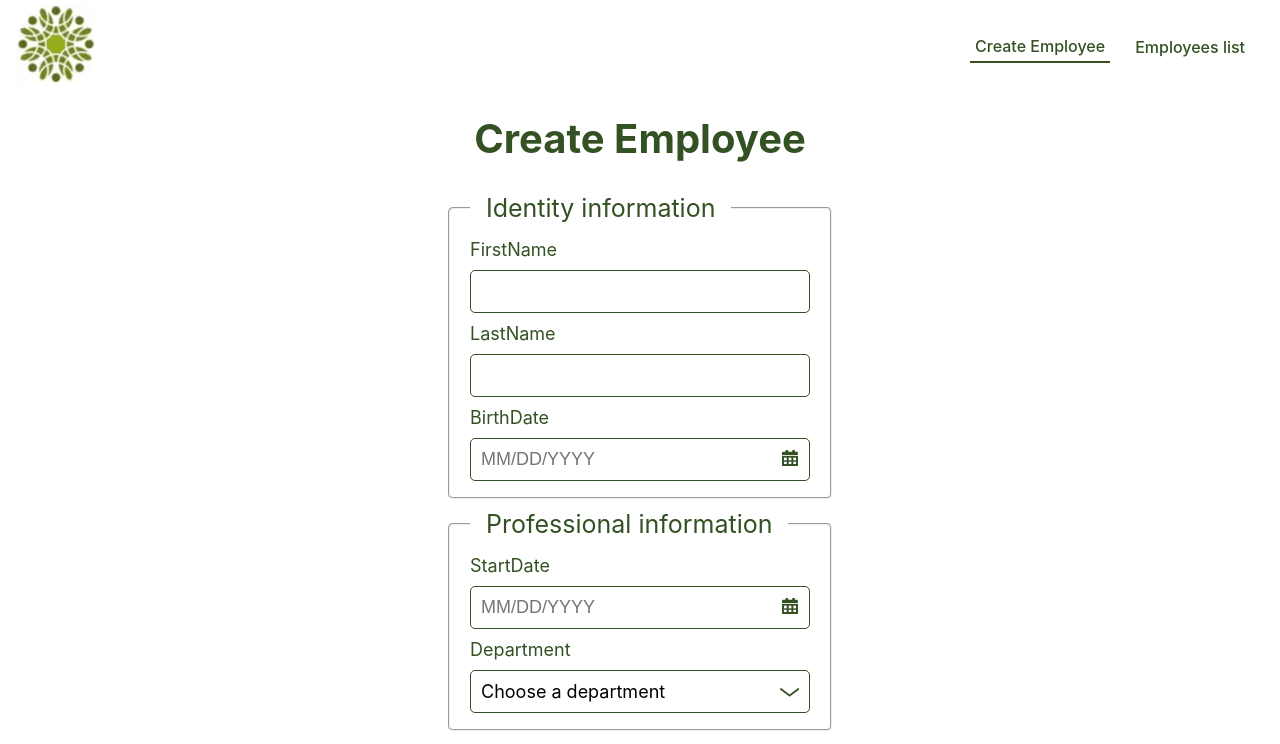
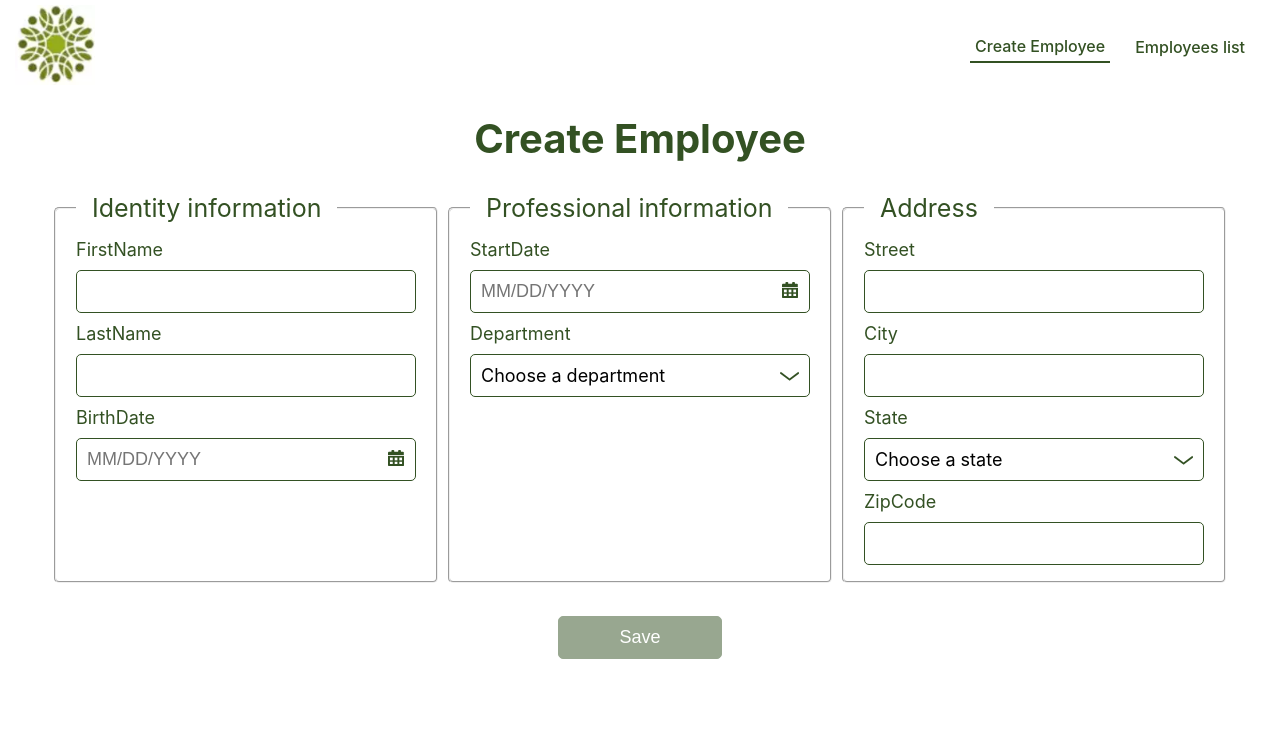
Before and after one commit to DRFR34/HRnet, a React (Create React App) app: page / in a window 1280 px wide. Shown: the top 744 px of the page. Built offline with nearby package versions, Linux system fonts and the light colour scheme.

Commit message:
Update EmployeeCreationForm.scss
improving UX in responsive

```diff
--- a/src/components/EmployeeCreationForm/EmployeeCreationForm.scss
+++ b/src/components/EmployeeCreationForm/EmployeeCreationForm.scss
@@ -41,16 +41,34 @@
 
 .formWrapper {
     display: flex;
-    flex-direction: column;
+    flex-direction: row;
     align-items: center;
+    justify-content: center;
+
+    @media screen and (max-width: 768px) {
+        display: flex;
+        flex-direction: column;
+
+    }
 
 
     .form {
-        max-width: 21.25rem;
+        // max-width: 21.25rem;
+        position: relative;
         display: flex;
-        flex-direction: column;
-        align-items: center;
+        flex-direction: row;
+        // align-items: center;
+        justify-content: center;
+
         gap: 0.625rem;
+
+        @media screen and (max-width: 768px) {
+            max-width: 21.25rem;
+            display: flex;
+            flex-direction: column;
+            align-items: center;
+            gap: 0.625rem;
+        }
 
 
         &__fieldset {
@@ -66,7 +84,7 @@
             }
 
             & legend {
-                padding:  0 1rem;
+                padding: 0 1rem;
                 color: $green-color;
                 font-size: 1.5625rem;
 
@@ -99,19 +117,74 @@
                         border: 0.0625rem solid $error-color;
                     }
                 }
+                .customSelect2 {
+
+
+                    &__options {
+                        position: absolute;
+                        top: 100%;
+                        left: 0;
+                        right: 0;
+                        border: 1px solid $green-color;
+                        border-radius: 0 0 .3rem .3rem;
+                        border-top: none;
+                        background-color: $white-color;
+                        z-index: 10;
+                        max-height: 20rem;
+                        overflow-y: auto;
+
+                        @media screen and (max-width: 768px) {
+                            max-height: 12rem;
+                        }
+
+                        // style for the scrollbar
+                        &::-webkit-scrollbar {
+                            width: 8px;
+                        }
+
+                        &::-webkit-scrollbar-thumb {
+                            background-color: $green-color;
+                            border-radius: 10px;
+                        }
+
+                        &::-webkit-scrollbar-track {
+                            background-color: $grey-Xlight-color;
+                            border-radius: 10px;
+                        }
+
+
+                    }
+                }
             }
         }
 
         &__button {
+            position: absolute;
+            bottom: -6rem;
+            left: 50%;
+            transform: translate(-50%, 0);
             margin: 1.25rem auto;
-            width: 6.25rem;
+            width: 10.25rem;
             border: 0.0625rem solid $green-color;
             padding: 0.625rem;
             border-radius: 0.3125rem;
             background-color: $green-color;
             color: $white-color;
             font-weight: 500;
+            font-size: 1.125rem;
             cursor: pointer;
+
+            @media screen and (max-width: 768px) {
+                position: relative;
+                bottom: unset;
+                left: unset;
+                transform:unset;
+                margin: 1.25rem auto;
+                width: 6.25rem;
+                border: 0.0625rem solid $green-color;
+                padding: 0.625rem;
+                font-size: 1rem;
+            }
 
             &:hover {
                 border: 0.0625rem solid $green-light-color;
```
